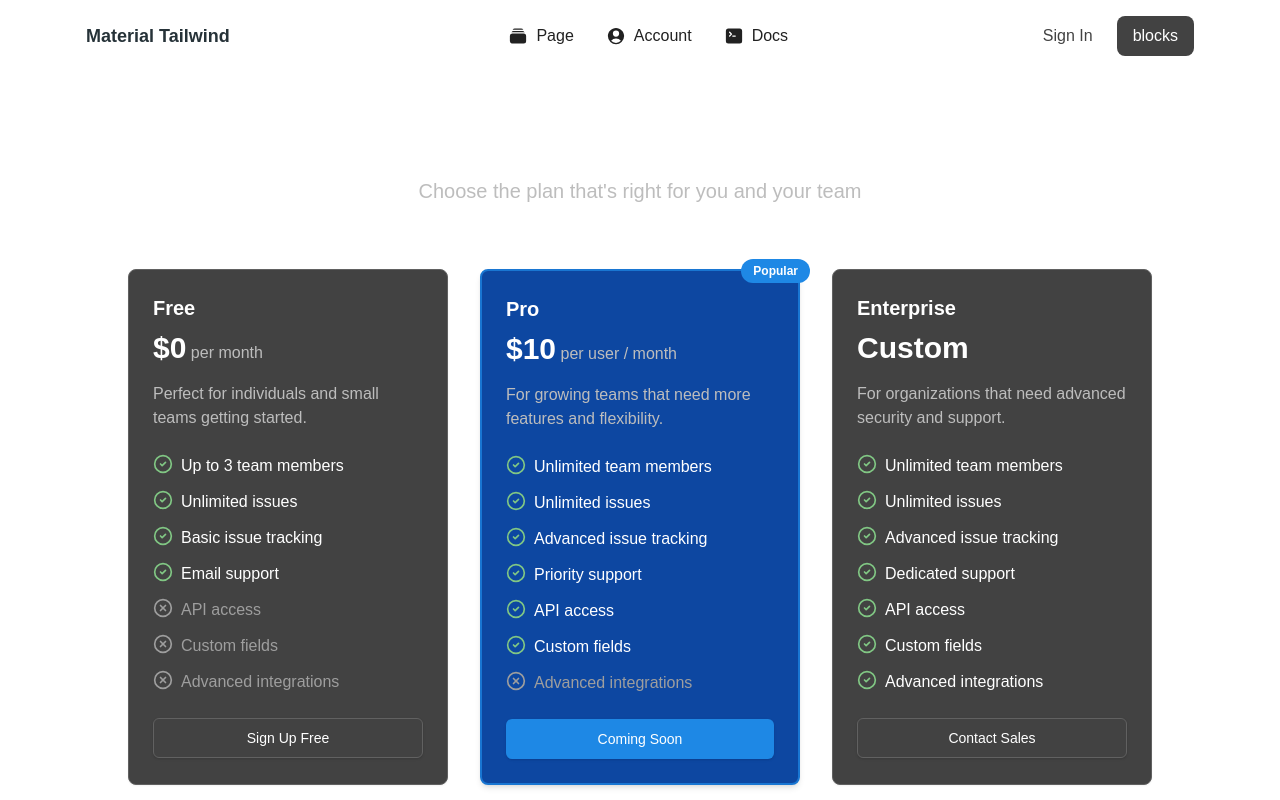
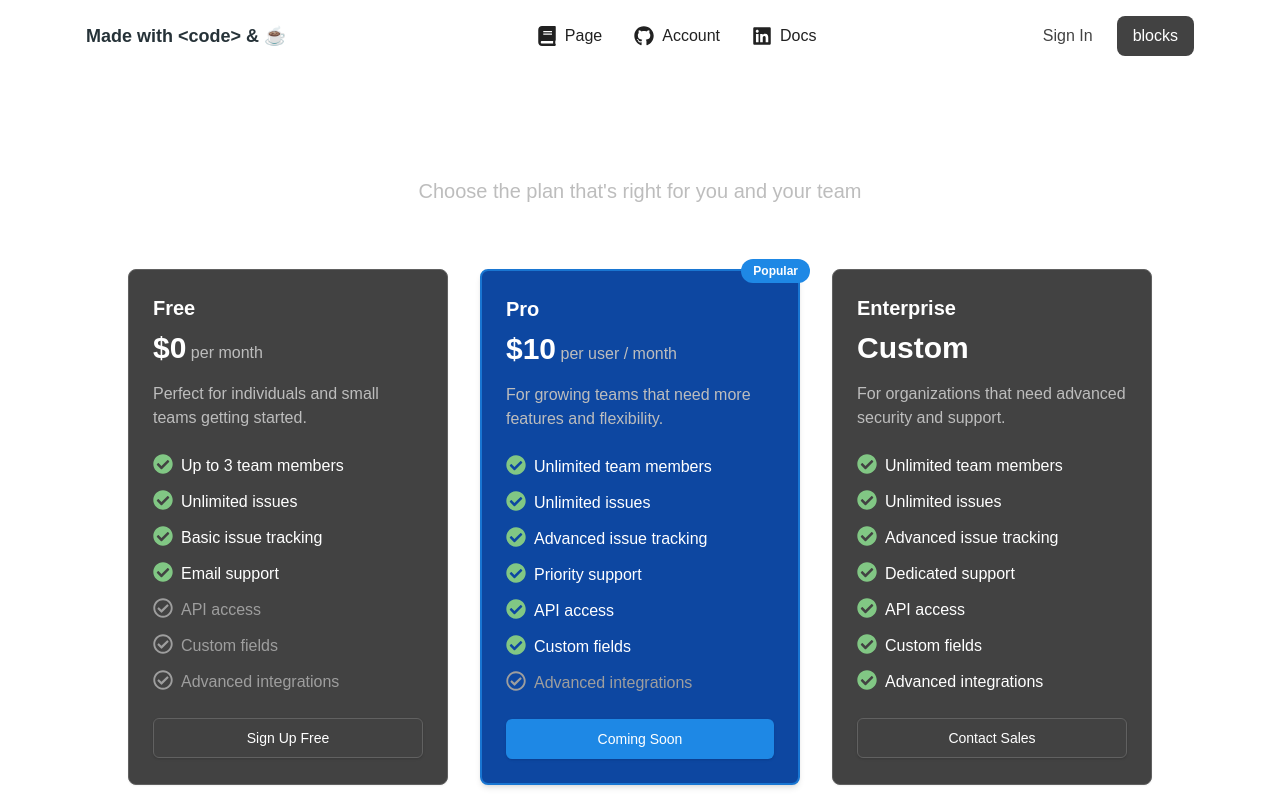
Before and after one commit to rafidrahman1/portfolio-website, a Next.js app: page /projects in a window 1280 px wide. Shown: the top 800 px of the page. Built offline with nearby package versions, Linux system fonts and the light colour scheme.

Commit message:
github link added

```diff
--- a/app/(home)/layout.tsx
+++ b/app/(home)/layout.tsx
@@ -1,6 +1,4 @@
 import {PropsWithChildren} from "react";
-import Navbar from "../components/layout/Header/Navbar";
-import Footer from "../components/layout/Footer/Footer";
 
 const Layout = ({ children } : PropsWithChildren) => {
   return (
--- a/app/(home)/projects/page.tsx
+++ b/app/(home)/projects/page.tsx
@@ -1,6 +1,9 @@
 import React from 'react'
 import Link from 'next/link'
-import { CheckCircle2, XCircle } from 'lucide-react'
+import {
+    FaCheckCircle,
+    FaRegCheckCircle,
+} from "react-icons/fa";
 
 export default function PricingPage() {
     return (
@@ -144,9 +147,9 @@ function PricingCard({
                 {features.map((feature, index) => (
                     <li key={index} className="flex items-start">
                         {feature.included ? (
-                            <CheckCircle2 className="h-5 w-5 text-green-300 mr-2 flex-shrink-0" />
+                            <FaCheckCircle className="h-5 w-5 text-green-300 mr-2 flex-shrink-0" />
                         ) : (
-                            <XCircle className="h-5 w-5 text-gray-500 mr-2 flex-shrink-0" />
+                            <FaRegCheckCircle className="h-5 w-5 text-gray-500 mr-2 flex-shrink-0" />
                         )}
                         <span
                             className={
--- a/app/components/Timestamp.tsx
+++ b/app/components/Timestamp.tsx
@@ -5,8 +5,6 @@ import { useState, useLayoutEffect } from 'react'
 export function Timestamp() {
   const [time, setTime] = useState<number | null>(null)
   useLayoutEffect(() => {
-    // You can determine when and how often to update
-    // the time here. In this example we update it only once
     setTime(new Date().getFullYear())
   }, [])
   if (time) {
--- a/app/components/layout/Header/Navbar.tsx
+++ b/app/components/layout/Header/Navbar.tsx
@@ -2,17 +2,20 @@
 import React from "react";
 import Link from "next/link";
 import {
-    RectangleStackIcon,
-    UserCircleIcon,
-    CommandLineIcon,
+    FaGithub,
+    FaBook,
+    FaLinkedin
+} from "react-icons/fa";
+
+import {
     XMarkIcon,
     Bars3Icon,
 } from "@heroicons/react/24/solid";
 
 const NAV_MENU = [
-    { name: "Page", icon: RectangleStackIcon, link: "/" },
-    { name: "Account", icon: UserCircleIcon, link: "/projects" },
-    { name: "Docs", icon: CommandLineIcon, link: "/" },
+    { name: "Page", icon: FaBook, link: "/" },
+    { name: "Account", icon: FaGithub, link: "https://github.com/rafidrahman1"},
+    { name: "Docs", icon: FaLinkedin, link: "/" },
 ];
 
 function NavItem({ children, link }: { children: React.ReactNode; link?: string }) {
@@ -45,7 +48,7 @@ export default function Navbar() {
     return (
         <nav className="bg-white/80 backdrop-blur-md border-b border-white/40 sticky top-0 z-50">
             <div className="container mx-auto flex items-center justify-between py-4 px-4">
-                <span className="text-lg font-bold text-blue-gray-900">Material Tailwind</span>
+                <span className="text-lg font-bold text-blue-gray-900">Made with &lt;code&gt; &amp; ☕</span>
                 <ul className="ml-10 hidden items-center gap-8 lg:flex">
                     {NAV_MENU.map(({ name, icon: Icon, link }) => (
                         <NavItem key={name} link={link}>
--- a/app/not-found.tsx
+++ b/app/not-found.tsx
@@ -1,10 +1,6 @@
-import Footer from "./components/layout/Footer/Footer";
-import Navbar from "./components/layout/Header/Navbar";
-
 export default function NotFound() {
     return (
         <div className="flex min-h-screen flex-col">
-            <Navbar/>
             <main className="flex-1">
                 <div className="max-w-7xl mx-auto px-4 sm:px-6 py-16 sm:py-24">
                     <div className="text-center">
@@ -17,7 +13,6 @@ export default function NotFound() {
                     </div>
                 </div>
             </main>
-            <Footer/>
         </div>
 
     );
--- a/package.json
+++ b/package.json
@@ -13,10 +13,10 @@
     "@material-tailwind/html": "^3.0.0-beta.7",
     "@material-tailwind/react": "^2.1.10",
     "@vercel/speed-insights": "^1.2.0",
-    "lucide-react": "^0.511.0",
     "next": "15.3.2",
     "react": "^19.0.0",
     "react-dom": "^19.0.0",
+    "react-icons": "^5.5.0",
     "rimraf": "^6.0.1"
   },
   "devDependencies": {
```
Also changed, not shown: 1 other file (tests, documents, lock files or other folders).
